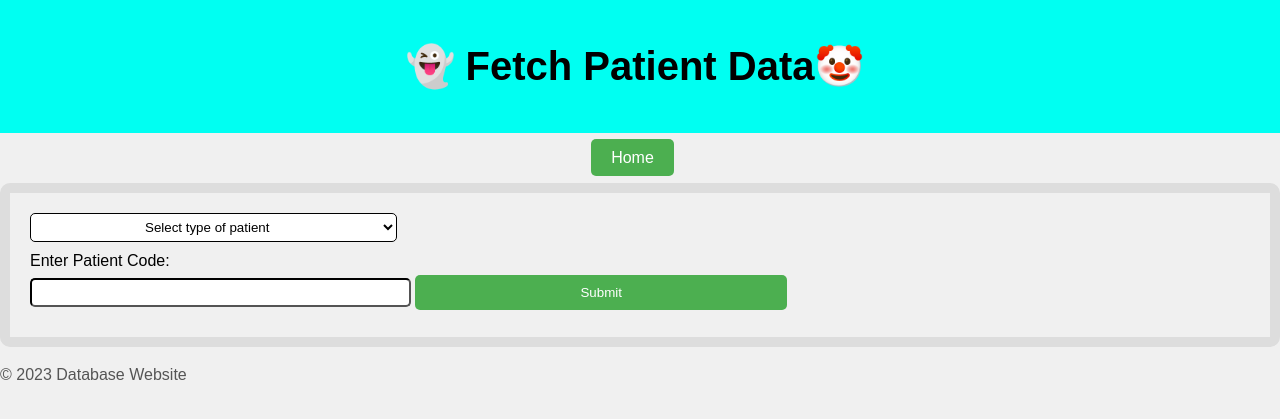
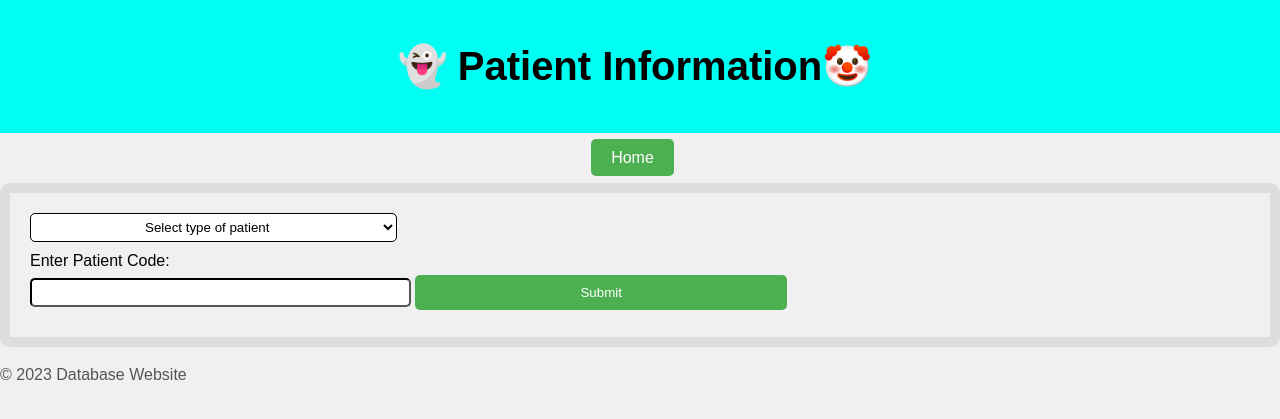
Before and after one commit to binhow612/database_website, a Flask app: page /fetch_patient in a window 1280 px wide. Shown: the top 419 px of the page. Run offline with Flask 3, Linux system fonts and the light colour scheme.

Commit message:
Update fetch_patient_data.html

```diff
--- a/website/templates/fetch_patient_data.html
+++ b/website/templates/fetch_patient_data.html
@@ -3,7 +3,7 @@
   <head>
     <meta charset="UTF-8" />
     <meta name="viewport" content="width=device-width, initial-scale=1.0" />
-    <title>Fetch Patient Data</title>
+    <title>Patient Information</title>
     <!-- Linking CSS file using url_for -->
     <link
       rel="stylesheet"
@@ -13,7 +13,7 @@
   </head>
   <body>
     <header>
-      <h1>Fetch Patient Data</h1>
+      <h1>Patient Information</h1>
     </header>
     <nav>
       <ul>
```
